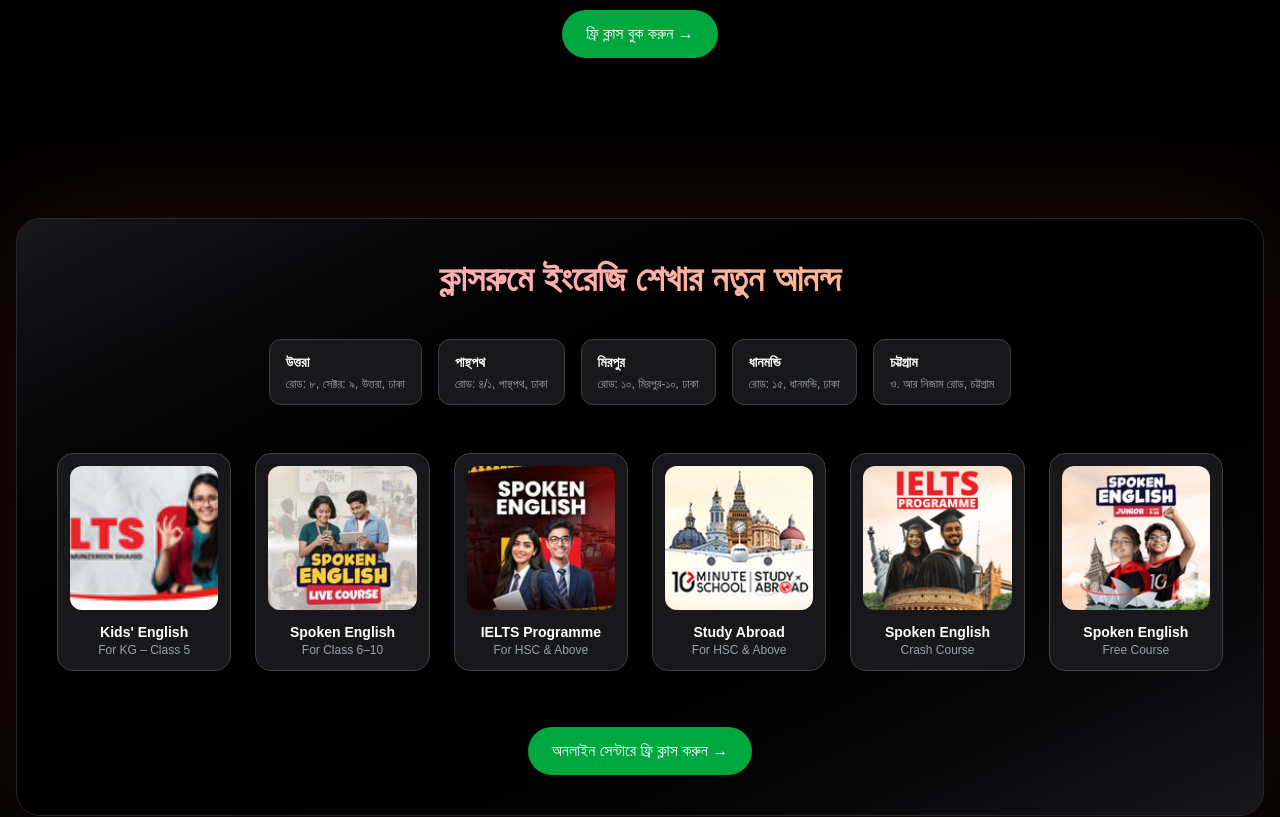
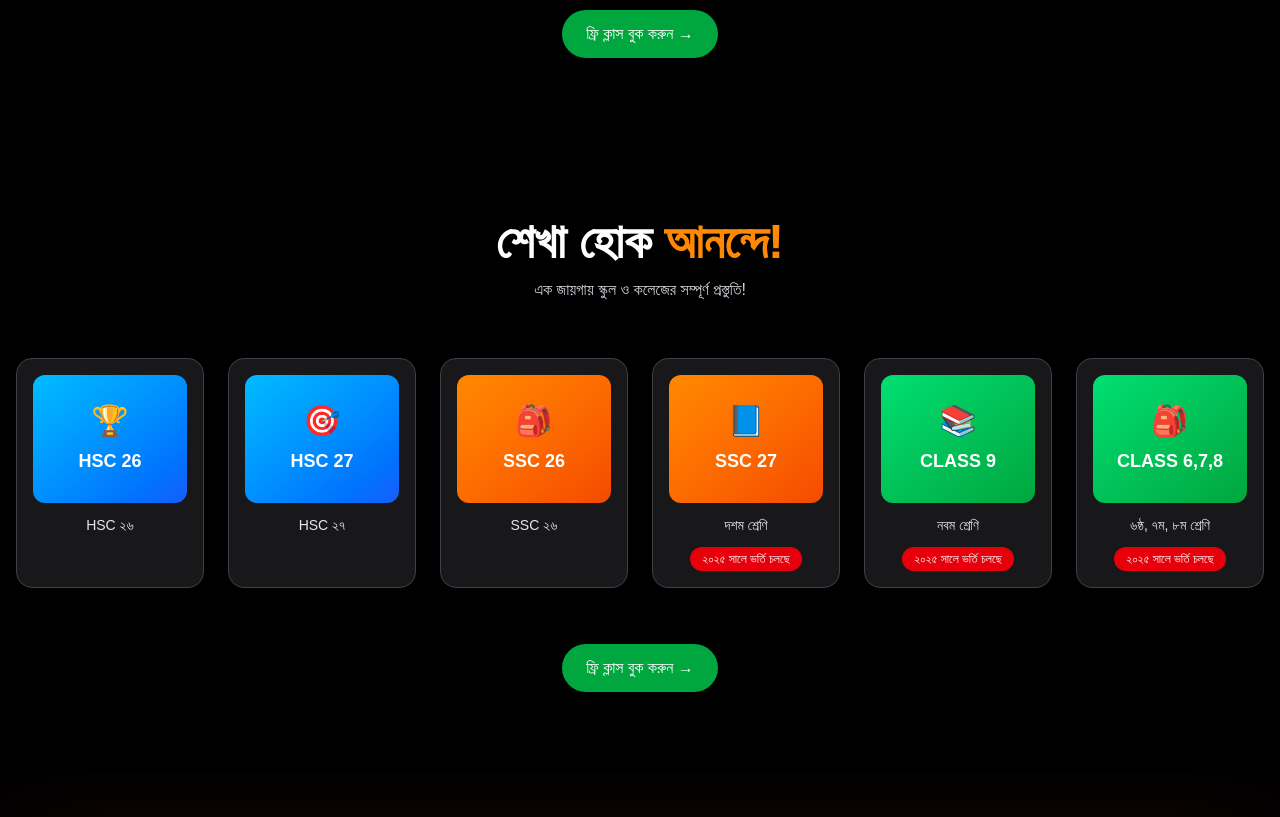
Before and after one commit to MD-SAZZAD-HOSSEN-272/10-menitues-school, a Next.js app: page / in a window 1280 px wide. Shown: the part 520-1337 px from the top of the page. Built offline with nearby package versions, Linux system fonts and the light colour scheme.

Commit message:
added modal for details

```diff
--- a/src/app/Components/StudyPrograms.jsx
+++ b/src/app/Components/StudyPrograms.jsx
@@ -1,4 +1,5 @@
-// components/StudyPrograms.jsx
+
+"use client";
 
 const programs = [
   {
@@ -44,6 +45,7 @@ const programs = [
 
 export default function StudyPrograms() {
   return (
+    <div>
       <section className="relative bg-black py-20 overflow-hidden">
         {/* Header */}
         <div className="text-center mb-14">
@@ -59,8 +61,9 @@ export default function StudyPrograms() {
         <div className="max-w-7xl mx-auto grid grid-cols-2 md:grid-cols-3 lg:grid-cols-6 gap-6 px-4">
           {programs.map((item, index) => (
             <div
+            onClick={() => document.getElementById("my_modal_3").showModal()}
               key={index}
-            className="bg-zinc-900 border border-zinc-700 rounded-2xl p-4 hover:scale-105 transition-transform duration-300"
+              className="bg-zinc-900 cursor-pointer border border-zinc-700 rounded-2xl p-4 hover:scale-105 transition-transform duration-300"
             >
               <div
                 className={`h-32 rounded-xl flex flex-col items-center justify-center bg-gradient-to-br ${item.gradient}`}
@@ -93,5 +96,71 @@ export default function StudyPrograms() {
           </button>
         </div>
       </section>
+      <section className="relative bg-black py-20 overflow-hidden">
+        {/* Header */}
+        <div className="text-center mb-14">
+          <h1 className="text-4xl md:text-5xl font-bold text-white">
+            শেখা হোক <span className="text-orange-400">আনন্দে!</span>
+          </h1>
+          <p className="mt-3 text-gray-300">
+            এক জায়গায় স্কুল ও কলেজের সম্পূর্ণ প্রস্তুতি!
+          </p>
+        </div>
+
+        {/* Cards */}
+        <div className="max-w-7xl mx-auto grid grid-cols-2 md:grid-cols-3 lg:grid-cols-6 gap-6 px-4">
+          {programs.map((item, index) => (
+            <div
+              key={index}
+              className="bg-zinc-900 cursor-pointer border border-zinc-700 rounded-2xl p-4 hover:scale-105 transition-transform duration-300"
+            >
+              <div
+                className={`h-32 rounded-xl flex flex-col items-center justify-center bg-gradient-to-br ${item.gradient}`}
+              >
+                <span className="text-3xl">{item.emoji}</span>
+                <h3 className="mt-2 text-lg font-bold text-white">
+                  {item.title}
+                </h3>
+              </div>
+
+              <p className="mt-3 text-center text-sm text-gray-200">
+                {item.subtitle}
+              </p>
+
+              {item.badge && (
+                <div className="mt-3 flex justify-center">
+                  <span className="text-xs bg-red-600 text-white px-3 py-1 rounded-full">
+                    {item.badge}
+                  </span>
+                </div>
+              )}
+            </div>
+          ))}
+        </div>
+
+        {/* Button */}
+        <div className="mt-14 text-center">
+          <button className="inline-flex items-center gap-2 bg-green-600 hover:bg-green-700 text-white px-6 py-3 rounded-full font-medium transition">
+            ফ্রি ক্লাস বুক করুন →
+          </button>
+        </div>
+      </section>
+
+
+      {/* You can open the modal using document.getElementById('ID').showModal() method */}
+
+      <dialog id="my_modal_3" className="modal modal-middle">
+        <div className="modal-box">
+          <form method="dialog">
+            {/* if there is a button in form, it will close the modal */}
+            <button className="btn cursor-pointer btn-sm btn-circle btn-ghost absolute right-2 top-2">
+              ✕
+            </button>
+          </form>
+          <h3 className="font-bold text-lg">Hello!</h3>
+          <p className="py-4">Press ESC key or click on ✕ button to close</p>
+        </div>
+      </dialog>
+    </div>
   );
 }
--- a/src/app/Components/TrySomethink.jsx
+++ b/src/app/Components/TrySomethink.jsx
@@ -5,7 +5,7 @@ import { useState } from "react";
 
 const TrySomethink = () => {
 
-    const [selected, setSelected] = useState('')
+    const [selected, setSelected] = useState('car')
     const handleSelection = (item) => {
         console.log(item);
         setSelected(item)
```
Lines whose indentation alone changed are shown as unchanged.
